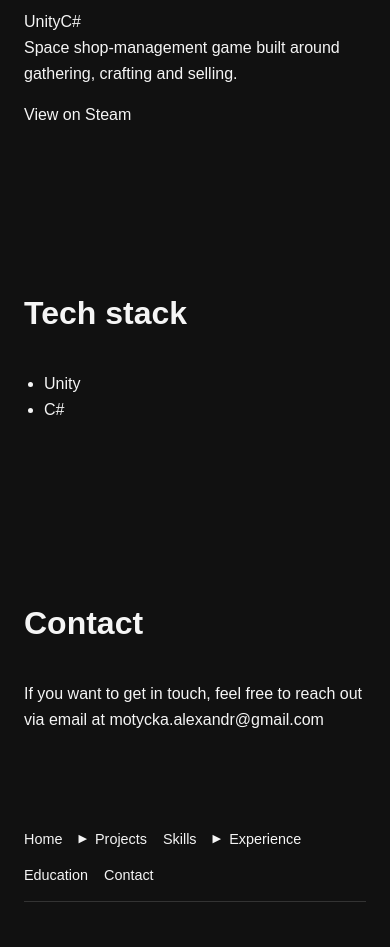
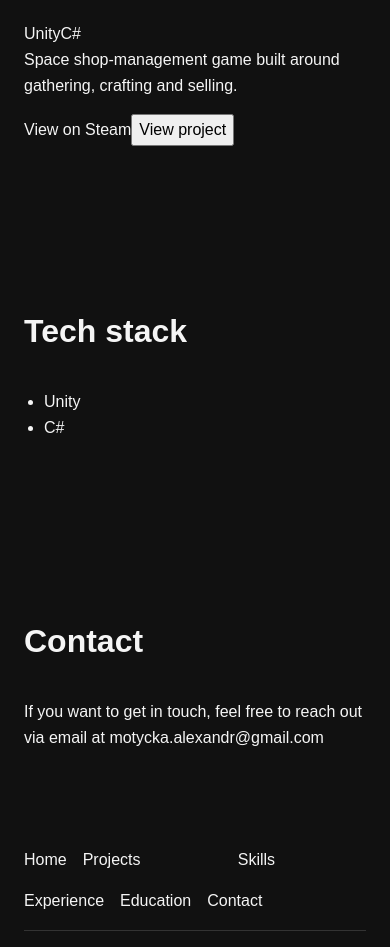
Before and after one commit to JanAlexandrMotycka/JanAlexandrMotycka.github.io, a React (Vite) app: page / in a window 390 px wide. Shown: the part 2288-3235 px from the top of the page. Before the commit the page ends 3214 px from the top, so only its background shows below. Built offline with nearby package versions, Linux system fonts and the light colour scheme.

Commit message:
Navbar and project card changes

```diff
--- a/src/components/Navbar.css
+++ b/src/components/Navbar.css
@@ -29,100 +29,32 @@
   list-style: none;
 }
 
-.navbar a {
-  display: block;
-
-  font-size: clamp(0.9rem, 1vw, 1rem);
-  line-height: 1.4;
+.navbar a,
+.navbar button {
+  color: inherit;
+  font: inherit;
+  text-decoration: none;
 }
 
+.navbar button {
+  padding: 0;
 
-/* ---------- Dropdown header ---------- */
-
-.navbar summary {
-  display: flex;
-  align-items: center;
-  gap: 0.5rem;
+  border: none;
+  background: none;
 
   cursor: pointer;
-  list-style: none;
 }
 
-/* Remove browser default arrows */
-.navbar summary::-webkit-details-marker {
-  display: none;
-}
+.nav-submenu {
+  max-height: 0;
 
-.navbar summary::marker {
-  content: "";
-}
-
-/* Our own arrow */
-.navbar summary::before {
-  content: "▶";
-
-  font-size: 0.7rem;
-
-  transition: transform 0.25s ease;
-}
-
-
-/* Rotate arrow when opened */
-.navbar details[open] > summary::before {
-  transform: rotate(90deg);
-}
-
-
-/* ---------- Subcategories ---------- */
-
-.navbar details > ul {
-  display: flex;
-  flex-direction: column;
-
-  gap: 0.5rem;
-
-  padding-left: 1.5rem;
-
-  margin-top: 0.5rem;
-  margin-bottom: 0;
-}
-
-
-/* Run every time the dropdown opens */
-.navbar details[open] > ul {
-  animation: submenu-open 0.3s ease;
-}
-
-
-@keyframes submenu-open {
-  from {
-    opacity: 0;
-    transform: translateX(-0.5rem);
-  }
-
-  to {
-    opacity: 1;
-    transform: translateX(0);
-  }
-}
-
-
-/* ---------- Subcategories ---------- */
-
-.navbar details > ul {
-  display: flex;
-  flex-direction: column;
-
-  gap: 0.5rem;
-
-  padding-left: 1.25rem;
   margin: 0;
+  padding-left: 1.75rem;
 
   opacity: 0;
-  transform: translateY(-0.4rem);
+  overflow: hidden;
 
-  max-height: 0;
-  overflow: hidden;
+  transform: translateX(-0.5rem);
 
   transition:
     max-height 0.35s ease,
@@ -131,26 +63,15 @@
     margin-top 0.35s ease;
 }
 
-
-/* When details is opened */
-.navbar details[open] > ul {
+.nav-submenu.open {
   max-height: 300px;
 
+  margin-top: 0.5rem;
+
   opacity: 1;
-  transform: translateY(0);
 
-  margin-top: 0.6rem;
+  transform: translateX(0);
 }
-
-
-/* Slightly smaller / quieter submenu links */
-.navbar details > ul a {
-  font-size: 0.9rem;
-  opacity: 0.8;
-}
-
-
-/* ---------- Responsive ---------- */
 
 @media (max-width: 900px) {
   .navbar {
@@ -174,14 +95,7 @@
     gap: 1rem;
   }
 
-  .navbar details > ul {
+  .nav-submenu {
     padding-left: 1rem;
   }
 }
-
-
-@media (prefers-reduced-motion: reduce) {
-  .navbar details > ul {
-    transition: none;
-  }
-}
--- a/src/components/Navbar.jsx
+++ b/src/components/Navbar.jsx
@@ -1,42 +1,53 @@
 import './Navbar.css';
+import { useState } from 'react';
 
 import { projects } from '../data/projects';
-import { school } from '../data/school';
 import { work } from '../data/work';
 
 function Navbar() {
+  const [projectsOpen, setProjectsOpen] = useState(false);
+  const [experienceOpen, setExperienceOpen] = useState(false);
+
   return (
     <nav className="navbar">
       <ul>
         <li><a href="#hero">Home</a></li>
+
         <li>
-          <details>
-            <summary><a href="#projects">Projects</a></summary>
-            <ul>
+          <button onClick={() => setProjectsOpen(!projectsOpen)}>
+            Projects
+          </button>
+
+          <ul className={`nav-submenu ${projectsOpen ? 'open' : ''}`}>
             {projects.map(project => (
               <li key={project.slug}>
                 <a href={`#${project.slug}`}>{project.title}</a>
               </li>
             ))}
           </ul>
-          </details>
         </li>
+
         <li><a href="#skills">Skills</a></li>
+
         <li>
-            <details><summary><a href="#experience">Experience</a></summary>
-            <ul>
+          <button onClick={() => setExperienceOpen(!experienceOpen)}>
+            Experience
+          </button>
+
+          <ul className={`nav-submenu ${experienceOpen ? 'open' : ''}`}>
             {work.map(job => (
               <li key={job.id}>
                 <a href={`#${job.id}`}>{job.title}</a>
               </li>
             ))}
           </ul>
-          </details>
         </li>
+
         <li><a href="#school">Education</a></li>
         <li><a href="#contact">Contact</a></li>
       </ul>
     </nav>
   );
 }
+
 export default Navbar;
--- a/src/components/ProjectCard.css
+++ b/src/components/ProjectCard.css
@@ -0,0 +1,19 @@
+.project-content {
+  max-height: 0;
+  opacity: 0;
+  overflow: hidden;
+
+  margin-top: 0;
+
+  transition:
+    max-height 0.5s ease,
+    opacity 0.3s ease,
+    margin-top 0.5s ease;
+}
+
+.project-content.open {
+  max-height: 3000px;
+  opacity: 1;
+
+  margin-top: 1.5rem;
+}
--- a/src/components/ProjectCard.jsx
+++ b/src/components/ProjectCard.jsx
@@ -1,6 +1,11 @@
 import './ProjectCard.css';
+import { useState } from 'react';
+
 
 function ProjectCard({ project }) {
+
+      const [open, setOpen] = useState(false);
+
     return (
         <article className="project-card" id={project.slug}>
 
@@ -29,6 +34,42 @@ function ProjectCard({ project }) {
                 View on Steam
             </a>
 
+            <button onClick={() => setOpen(!open)}>
+                {open ? 'Hide project' : 'View project'}
+            </button>
+
+            <div className={`project-content ${open ? 'open' : ''}`}>
+                <p>{project.description}</p>
+
+                {project.content.map((block, index) => {
+                    if (block.type === 'text') {
+                    return <p key={index}>{block.text}</p>;
+                }
+
+            if (block.type === 'heading') {
+                return <h4 key={index}>{block.text}</h4>;
+            }
+
+            if (block.type === 'image') {
+                return (
+                    <img
+                    key={index}
+                    src={block.src}
+                    alt={block.alt}
+              />
+            );
+          }
+        })}
+
+        <a
+          href={project.steamUrl}
+          target="_blank"
+          rel="noopener noreferrer"
+        >
+          View on Steam
+        </a>
+      </div>
+
         </article>
     );
 }
--- a/src/data/projects.js
+++ b/src/data/projects.js
@@ -8,7 +8,32 @@ export const projects = [
         description:
             "Idle blacksmith game independently developed and published on Steam.",
         steamUrl: "#",
-        image: "/images/clicksmith.jpg"
+        image: "/images/clicksmith.jpg",
+
+        content: [
+            {
+                type: "text",
+                text: "Clicksmith is an idle blacksmith game focused on forging weapons, progression and upgrading the workshop."
+            },
+            {
+                type: "image",
+                src: "/images/clicksmith-forging.jpg",
+                alt: "Clicksmith forging screen"
+            },
+            {
+                type: "heading",
+                text: "Development"
+            },
+            {
+                type: "text",
+                text: "I developed the game independently in Unity using C#. The project includes progression systems, rarity systems, customers, upgrades and save data."
+            },
+            {
+                type: "image",
+                src: "/images/clicksmith-upgrades.jpg",
+                alt: "Clicksmith upgrade system"
+            }
+        ]
     },
 
     {
@@ -20,7 +45,32 @@ export const projects = [
         description:
             "Physics-based roguelike developed independently in Unity.",
         steamUrl: "#",
-        image: "/images/wreckingball.jpg"
+        image: "/images/wreckingball.jpg",
+
+        content: [
+            {
+                type: "text",
+                text: "Clicksmith is an idle blacksmith game focused on forging weapons, progression and upgrading the workshop."
+            },
+            {
+                type: "image",
+                src: "/images/clicksmith-forging.jpg",
+                alt: "Clicksmith forging screen"
+            },
+            {
+                type: "heading",
+                text: "Development"
+            },
+            {
+                type: "text",
+                text: "I developed the game independently in Unity using C#. The project includes progression systems, rarity systems, customers, upgrades and save data."
+            },
+            {
+                type: "image",
+                src: "/images/clicksmith-upgrades.jpg",
+                alt: "Clicksmith upgrade system"
+            }
+        ]
     },
 
     {
@@ -32,6 +82,31 @@ export const projects = [
         description:
             "Space shop-management game built around gathering, crafting and selling.",
         steamUrl: "#",
-        image: "/images/cosmos-industry.jpg"
+        image: "/images/cosmos-industry.jpg",
+
+        content: [
+            {
+                type: "text",
+                text: "Clicksmith is an idle blacksmith game focused on forging weapons, progression and upgrading the workshop."
+            },
+            {
+                type: "image",
+                src: "/images/clicksmith-forging.jpg",
+                alt: "Clicksmith forging screen"
+            },
+            {
+                type: "heading",
+                text: "Development"
+            },
+            {
+                type: "text",
+                text: "I developed the game independently in Unity using C#. The project includes progression systems, rarity systems, customers, upgrades and save data."
+            },
+            {
+                type: "image",
+                src: "/images/clicksmith-upgrades.jpg",
+                alt: "Clicksmith upgrade system"
+            }
+        ]
     }
 ];
```
Lines whose indentation alone changed are shown as unchanged.
